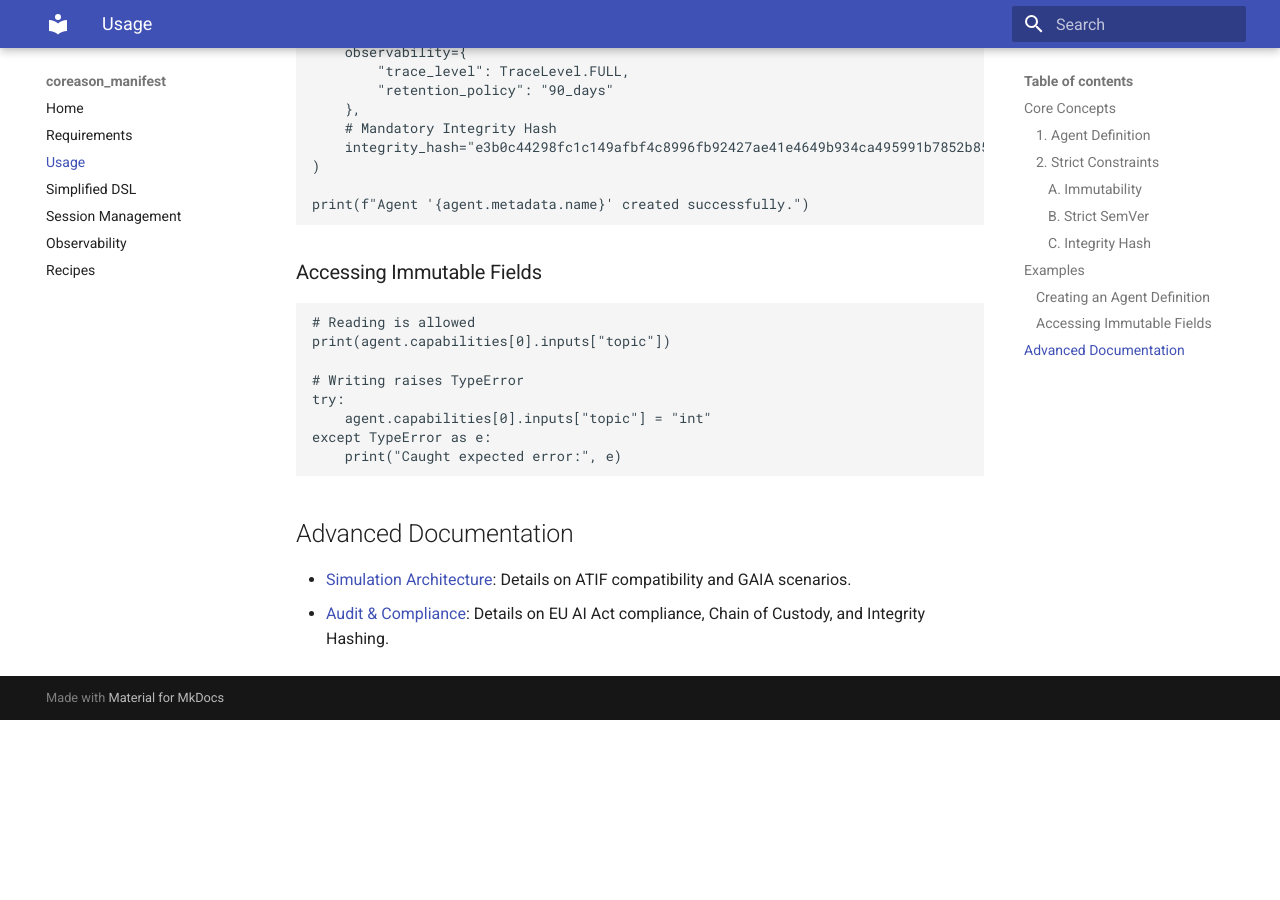
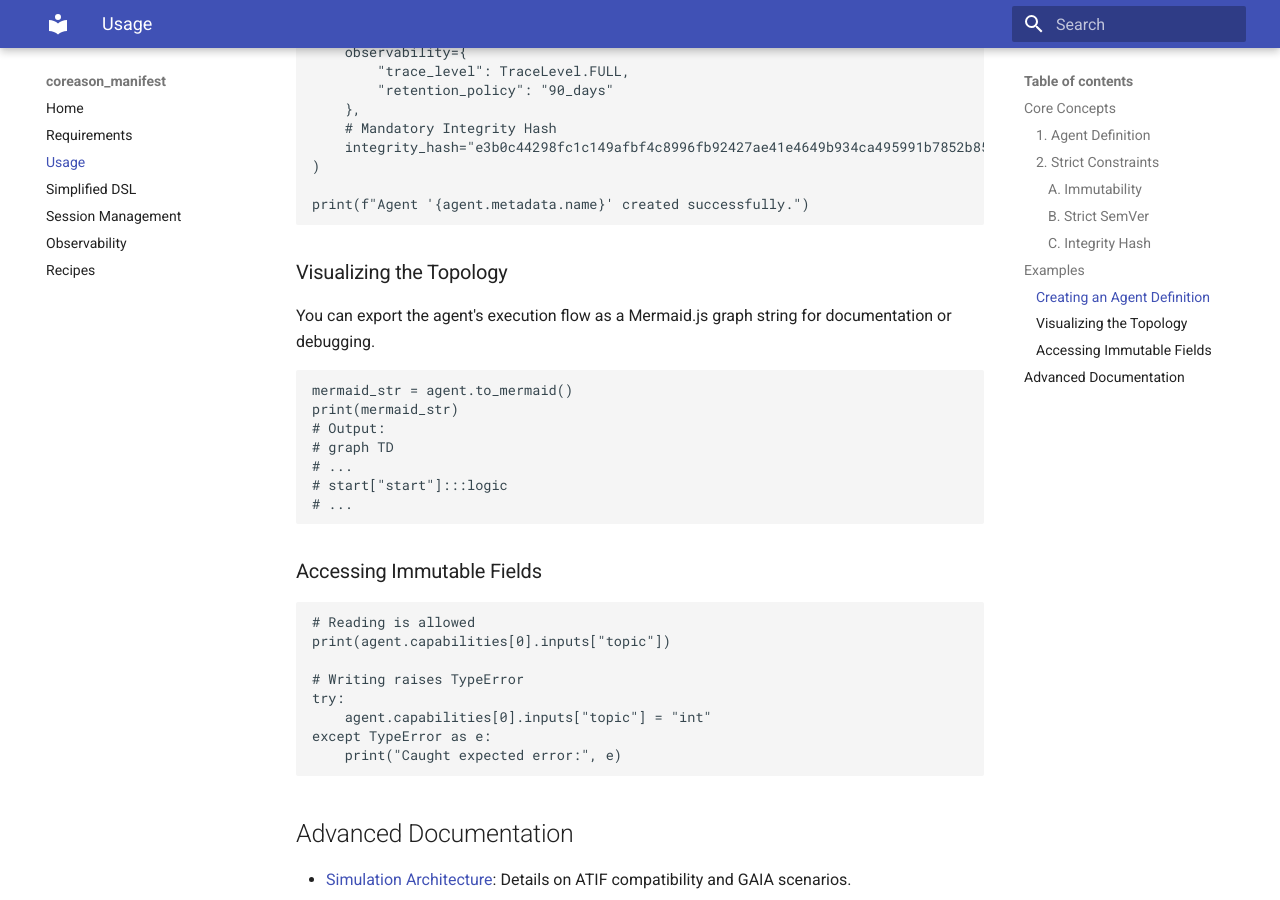
Before and after one commit to CoReason-AI/coreason-manifest, an MkDocs documentation site: the page built from docs/usage.md, in a window 1280 px wide and 900 px high, scrolled down 2689 px. Built offline with MkDocs 1.6.1 and Material for MkDocs 9.7.7, drawn with Linux system fonts in a browser that asks for light colours; before the commit the page ends 3409 px from its top, so only the background shows below that.

Commit message:
feat: add Mermaid export support to AgentDefinition
- Add `to_mermaid()` method to `AgentDefinition` in `src/coreason_manifest/definitions/agent.py`.
- Support Atomic Agents (single node visualization).
- Support Graph Agents with styling for `agent`, `logic`, and `human` nodes.
- Add `tests/test_visualization.py` to verify Mermaid output syntax.
- Update `docs/coreason_agent_manifest.md` and `docs/usage.md` with examples.
- Fix CI issues: type annotations in tests and ruff formatting.

Co-authored-by: gowthamrao <13936600+gowthamrao@users.noreply.github.com>

````diff
--- a/docs/usage.md
+++ b/docs/usage.md
@@ -121,6 +121,19 @@ agent = AgentDefinition(
 print(f"Agent '{agent.metadata.name}' created successfully.")
 ```
 
+### Visualizing the Topology
+You can export the agent's execution flow as a Mermaid.js graph string for documentation or debugging.
+
+```python
+mermaid_str = agent.to_mermaid()
+print(mermaid_str)
+# Output:
+# graph TD
+# ...
+# start["start"]:::logic
+# ...
+```
+
 ### Accessing Immutable Fields
 
 ```python
````
Also changed, not shown: README.md (+1 -0 lines), 1 other file.
